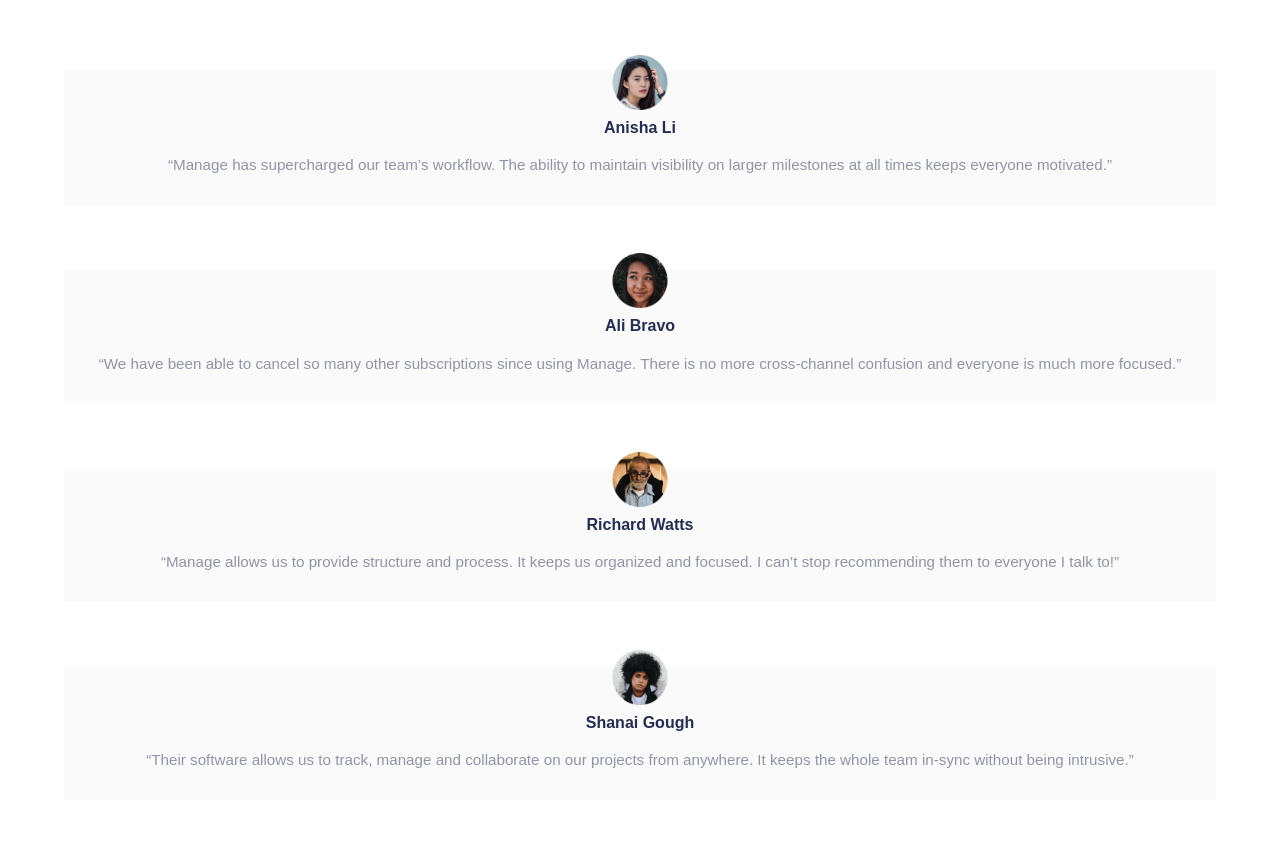
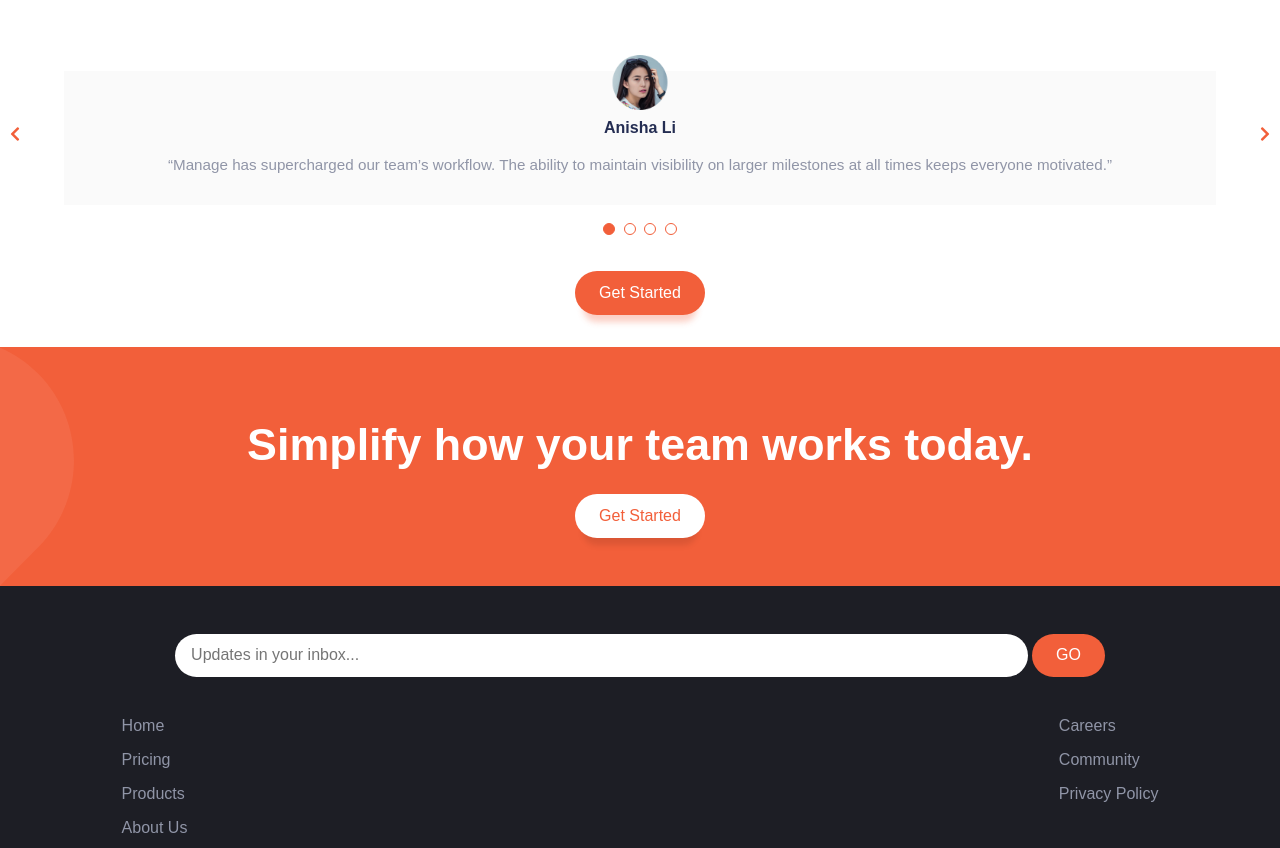
Before and after one commit to georit/manage-landing-page, a plain HTML site: page index.html in a window 1280 px wide. Shown: the part 1822-2670 px from the top of the page. Drawn offline with Linux system fonts and the light colour scheme; a web font is replaced by a local one.

Commit message:
Add functionality to testimonials section

```diff
--- a/index.html
+++ b/index.html
@@ -104,7 +104,7 @@
       <section class="testimonials">
         <h3 class="testimonials-heading">What they've said</h3>
         <div class="testimonials-container">
-          <div class="testimonial">
+          <div class="testimonial fade">
             <img
               src="./images/avatar-anisha.png"
               alt="Anisha Li"
@@ -117,7 +117,7 @@
               everyone motivated.”
             </p>
           </div>
-          <div class="testimonial">
+          <div class="testimonial fade">
             <img
               src="./images/avatar-ali.png"
               alt="Ali Bravo"
@@ -130,7 +130,7 @@
               everyone is much more focused.”
             </p>
           </div>
-          <div class="testimonial">
+          <div class="testimonial fade">
             <img
               src="./images/avatar-richard.png"
               alt="Richard Watts"
@@ -143,7 +143,7 @@
               I talk to!”
             </p>
           </div>
-          <div class="testimonial">
+          <div class="testimonial fade">
             <img
               src="./images/avatar-shanai.png"
               alt="Shanai Gough"
@@ -156,6 +156,21 @@
               being intrusive.”
             </p>
           </div>
+
+          <!-- ***prev & next control buttons*** -->
+          <a class="prev" onclick="plusTestimonial(-1)"
+            ><i class="fas fa-chevron-left"></i
+          ></a>
+          <a class="next" onclick="plusTestimonial(1)"
+            ><i class="fas fa-chevron-right"></i
+          ></a>
+        </div>
+
+        <div class="dots">
+          <span class="dot" id="1"></span>
+          <span class="dot" id="2"></span>
+          <span class="dot" id="3"></span>
+          <span class="dot" id="4"></span>
         </div>
       </section>
       <div class="single-button">
--- a/script.js
+++ b/script.js
@@ -2,9 +2,48 @@
 const bodyEl = document.querySelector("body");
 const mobileNav = document.querySelector(".nav-links-wrapper");
 const mobileNavToggle = document.getElementById("mobile-nav");
+const testimonialsEl = document.querySelector(".testimonials");
+let testimonialIndex = 1;
+
+/* *****on load***** */
+showTestimonials(testimonialIndex);
 
 /* *****functions***** */
+function plusTestimonial(n) {
+  showTestimonials((testimonialIndex += n));
+}
+
+function currentTestimonial(n) {
+  showTestimonials((testimonialIndex = n));
+}
+
+function showTestimonials(n) {
+  let i;
+  let testimonials = document.getElementsByClassName("testimonial");
+  let dots = document.getElementsByClassName("dot");
+
+  if (n > testimonials.length) {
+    testimonialIndex = 1;
+  }
+
+  if (n < 1) {
+    testimonialIndex = testimonials.length;
+  }
+
+  for (i = 0; i < testimonials.length; i++) {
+    testimonials[i].style.display = "none";
+  }
+
+  for (i = 0; i < dots.length; i++) {
+    dots[i].className = dots[i].className.replace(" active", "");
+  }
+
+  testimonials[testimonialIndex - 1].style.display = "block";
+  dots[testimonialIndex - 1].className += " active";
+}
+
 /* *****event listeners***** */
+// mobile navigation
 mobileNavToggle.addEventListener("click", () => {
   if (mobileNavToggle.className === "fas fa-bars mobile-nav") {
     // change icon to 'close icon'
@@ -22,3 +61,16 @@ mobileNavToggle.addEventListener("click", () => {
     bodyEl.classList.remove("no-scroll");
   }
 });
+
+// testimonials slideshow
+testimonialsEl.addEventListener("click", (e) => {
+  let clickedDotId = Number(e.target.id);
+  if (
+    clickedDotId === 1 ||
+    clickedDotId === 2 ||
+    clickedDotId === 3 ||
+    clickedDotId === 4
+  ) {
+    currentTestimonial(clickedDotId);
+  }
+});
--- a/style.css
+++ b/style.css
@@ -206,6 +206,7 @@ section.features .feature {
 }
 
 section.testimonials {
+  padding-bottom: 2rem;
   width: 100%;
 }
 
@@ -216,10 +217,16 @@ section.testimonials {
   padding-bottom: 3.5rem;
 }
 
+.testimonials .testimonials-container {
+  width: 100%;
+  position: relative;
+}
+
 .testimonials .testimonial {
+  display: none;
   background-color: var(--very-light-gray);
   width: 90%;
-  margin: 1rem auto 4rem;
+  margin: 1rem auto 1rem;
   text-align: center;
   position: relative;
   padding: 3rem 1rem 2rem;
@@ -240,6 +247,81 @@ section.testimonials {
 .testimonial .testimony {
   color: var(--dark-grayish-blue);
   font-size: 0.95rem;
+}
+
+/* ***testimonial slideshow*** */
+.dots {
+  text-align: center;
+}
+
+.dot {
+  cursor: pointer;
+  height: 12px;
+  width: 12px;
+  margin: 0 2px;
+  background-color: transparent;
+  border: 1px solid var(--bright-red);
+  border-radius: 50%;
+  display: inline-block;
+  transition: background-color 0.6s ease;
+}
+
+.active,
+.dot:hover {
+  background-color: var(--bright-red);
+}
+
+.fade {
+  -webkit-animation-name: fade;
+  -webkit-animation-duration: 1.5s;
+  animation-name: fade;
+  animation-duration: 1.5s;
+}
+
+@-webkit-keyframes fade {
+  from {
+    opacity: 0.4;
+  }
+  to {
+    opacity: 1;
+  }
+}
+
+@keyframes fade {
+  from {
+    opacity: 0.4;
+  }
+  to {
+    opacity: 1;
+  }
+}
+
+/* ***Next & previous buttons*** */
+.prev,
+.next {
+  cursor: pointer;
+  position: absolute;
+  top: 50%;
+  width: auto;
+  margin-top: -22px;
+  padding: 10px;
+  color: var(--bright-red);
+  font-weight: bold;
+  font-size: 1rem;
+  transition: 0.6s ease;
+  border-radius: 0 3px 3px 0;
+  user-select: none;
+}
+
+/* ***Position the "next button" to the right*** */
+.next {
+  right: 0;
+  border-radius: 3px 0 0 3px;
+}
+
+.prev:hover,
+.next:hover {
+  background-color: var(--very-pale-red);
 }
 
 .single-button {
@@ -287,6 +369,7 @@ footer .signup-for-updates {
   padding: 0.8rem 1rem;
   border-radius: 25px;
   border: none;
+  font-size: 16px;
 }
 
 .signup-for-updates input[type="text"]:focus {
@@ -297,9 +380,12 @@ footer .signup-for-updates {
   background-color: var(--bright-red);
   color: #fff;
   border: none;
+  -webkit-appearance: none;
+  -webkit-border-radius: 0;
   border-radius: 25px;
-  padding: 0.8rem 2rem;
+  padding: 0.8rem 1.5rem;
   cursor: pointer;
+  font-size: 16px;
 }
 
 .footer-nav {
```
Also changed, not shown: 1 other file.
